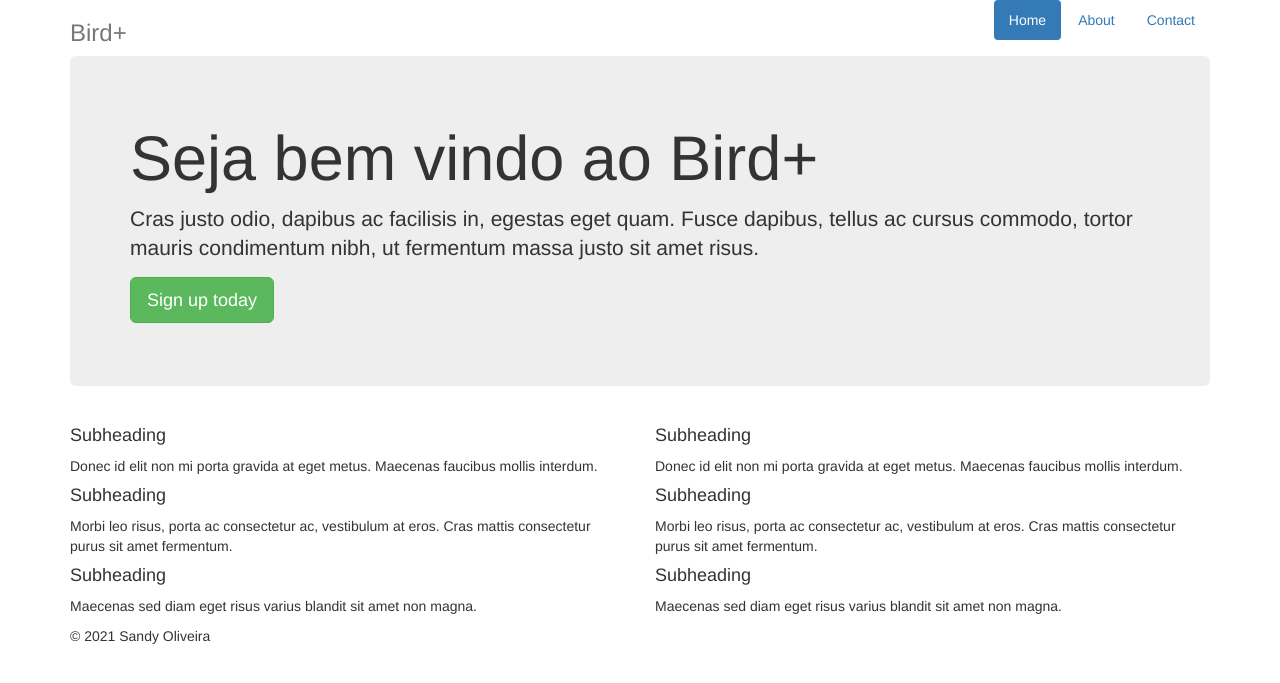
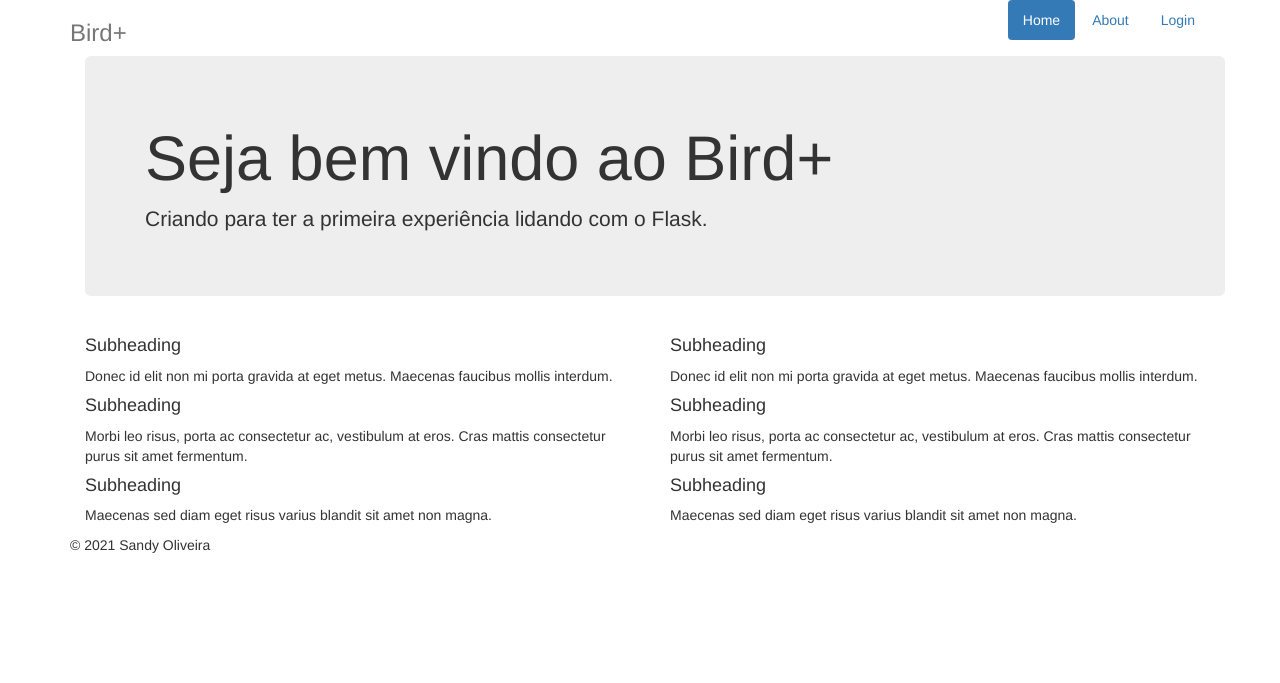
Before and after one commit to SandyOliveira/Curso-Flask-, a Flask app: page / in a window 1280 px wide. Shown: the top 683 px of the page. Run offline with Flask 2, Linux system fonts and the light colour scheme; some libraries are stand-ins or nearby versions.

Commit message:
login e logout - aprendendo Flask

```diff
--- a/app/controllers/default.py
+++ b/app/controllers/default.py
@@ -1,10 +1,15 @@
-from flask import render_template, flash
-from flask_login import login_user
+from flask import render_template, flash, redirect, url_for
+from flask_login import login_user, logout_user
 
-from app import app, db
+from app import app, db, lm
 
 from app.models.tables import User
 from app.models.forms import LoginForm
+
+
+@lm.user_loader
+def load_user(id):
+    return User.query.filter_by(id=id).first()
 
 @app.route("/index")
 @app.route("/")
@@ -20,12 +25,16 @@ def login():
     if user and user.password == form.password.data:
       login_user(user)
       flash('logado...')
+      return redirect(url_for("index"))
     else:
         flash('Verifique as informações e tente novamente...')
 
   return render_template('login.html', form=form)
 
-
+@app.route("/logout")
+def logout():
+    logout_user()
+    return redirect(url_for("login"))
 
 @app.route("/create/<info>")
 @app.route("/create", defaults={"info": None})
--- a/app/templates/base.html
+++ b/app/templates/base.html
@@ -27,7 +27,11 @@
           <ul class="nav nav-pills pull-right">
             <li role="presentation" class="active"><a href="#">Home</a></li>
             <li role="presentation"><a href="#">About</a></li>
-            <li role="presentation"><a href="#">Contact</a></li>
+            {% if current_user.is_authenticated %}
+            <li><a href="{{ url_for('logout')}}">Logout</a></li>
+            {% else %}
+            <li><a href="{{ url_for('login')}}">Login</a></li>
+            {% endif%}
           </ul>
         </nav>
         <h3 class="text-muted">Bird+</h3>
--- a/app/templates/index.html
+++ b/app/templates/index.html
@@ -1,14 +1,10 @@
 {% extends 'base.html' %} {% block title %}{{ super()}}-Index{% endblock %} {%
 block content %}
+<div class="container">
   <div class="jumbotron">
     <h1>Seja bem vindo ao Bird+</h1>
     <p class="lead">
-    Cras justo odio, dapibus ac facilisis in, egestas eget quam. Fusce dapibus,
-    tellus ac cursus commodo, tortor mauris condimentum nibh, ut fermentum massa
-    justo sit amet risus.
-  </p>
-  <p>
-    <a class="btn btn-lg btn-success" href="#" role="button">Sign up today</a>
+      Criando para ter a primeira experiência lidando com o Flask.
     </p>
   </div>
 
@@ -16,14 +12,14 @@ block content %}
     <div class="col-lg-6">
       <h4>Subheading</h4>
       <p>
-      Donec id elit non mi porta gravida at eget metus. Maecenas faucibus mollis
-      interdum.
+        Donec id elit non mi porta gravida at eget metus. Maecenas faucibus
+        mollis interdum.
       </p>
 
       <h4>Subheading</h4>
       <p>
-      Morbi leo risus, porta ac consectetur ac, vestibulum at eros. Cras mattis
-      consectetur purus sit amet fermentum.
+        Morbi leo risus, porta ac consectetur ac, vestibulum at eros. Cras
+        mattis consectetur purus sit amet fermentum.
       </p>
 
       <h4>Subheading</h4>
@@ -33,18 +29,19 @@ block content %}
     <div class="col-lg-6">
       <h4>Subheading</h4>
       <p>
-      Donec id elit non mi porta gravida at eget metus. Maecenas faucibus mollis
-      interdum.
+        Donec id elit non mi porta gravida at eget metus. Maecenas faucibus
+        mollis interdum.
       </p>
 
       <h4>Subheading</h4>
       <p>
-      Morbi leo risus, porta ac consectetur ac, vestibulum at eros. Cras mattis
-      consectetur purus sit amet fermentum.
+        Morbi leo risus, porta ac consectetur ac, vestibulum at eros. Cras
+        mattis consectetur purus sit amet fermentum.
       </p>
 
       <h4>Subheading</h4>
       <p>Maecenas sed diam eget risus varius blandit sit amet non magna.</p>
     </div>
   </div>
+</div>
 {% endblock %}
```
Lines whose indentation alone changed are shown as unchanged.
